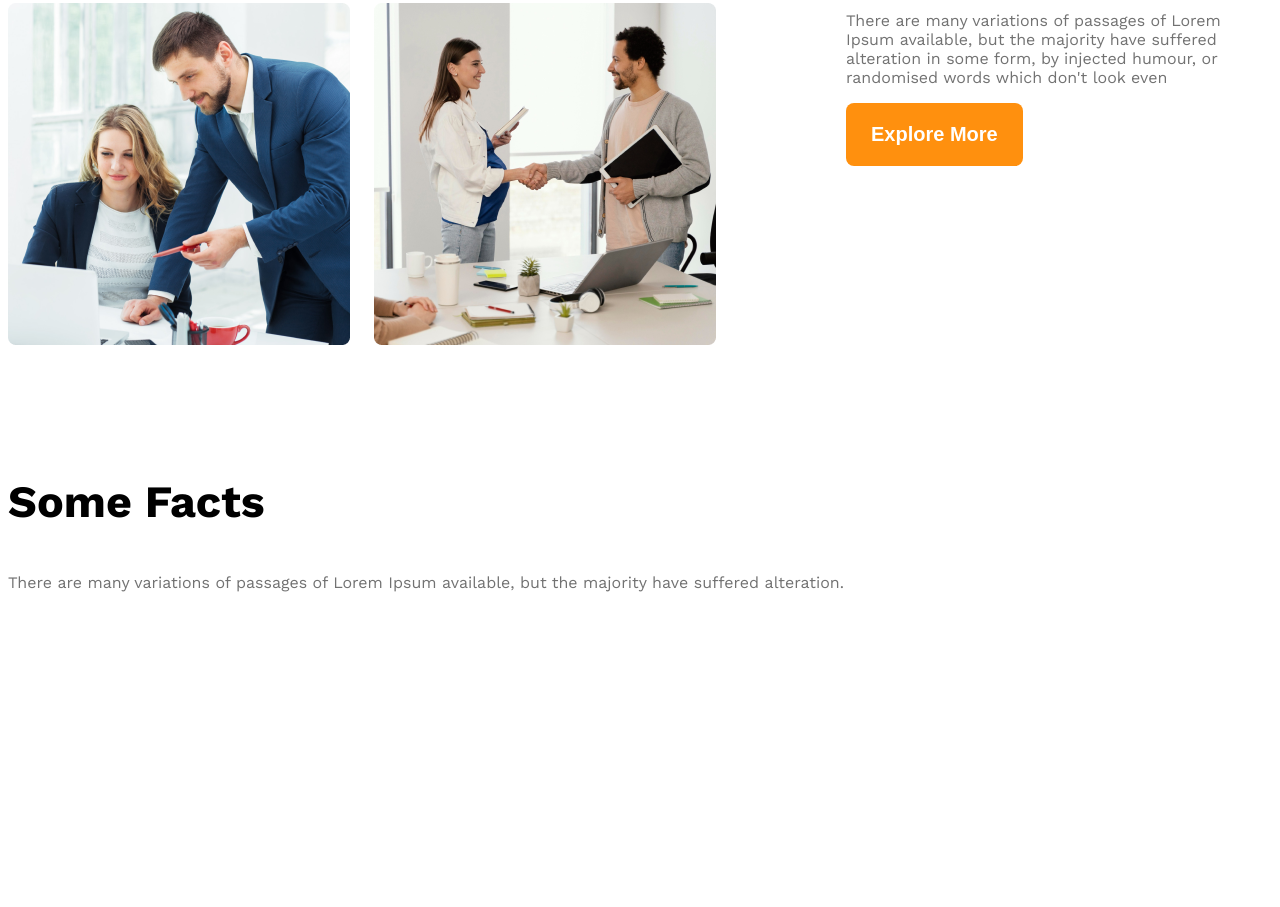
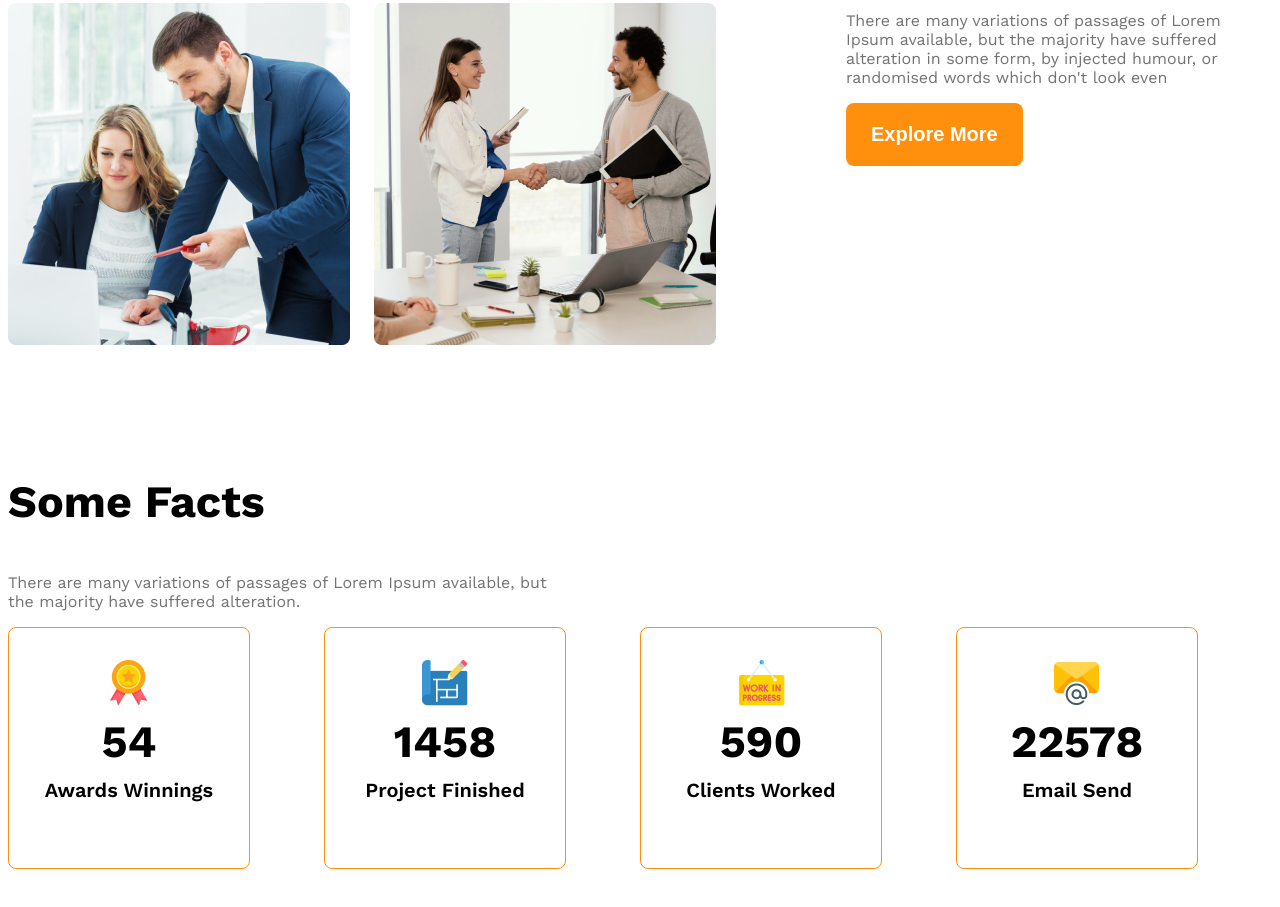
Before and after one commit to protivaghosh/g3-architects-website, a plain HTML site: page index.html in a window 1280 px wide. Shown: the part 1677-2584 px from the top of the page. Before the commit the page ends 2558 px from the top, so only its background shows below. Drawn offline with nearby package versions, Linux system fonts and the light colour scheme.

Commit message:
added to facts container

```diff
--- a/index.html
+++ b/index.html
@@ -44,27 +44,37 @@
 
         <section>
 <h3 class="section-title">Some Facts</h3>
-<p class="text-light-gray">There are many variations of passages of Lorem Ipsum available, but the majority have suffered alteration.</p>
+<p class="text-light-gray fact-description">There are many variations of passages of Lorem Ipsum available, but the majority have suffered alteration.</p>
 <div class="facts-container">
-    <div class="fact">
-        <img src="" alt="" class="fact-icon">
-        <h4 class="fact-number"></h4>
-        <h5 class="fact-name"></h5>
+    <div class="fact display-flex">
+       <div>
+         <img src="/images/icons/ribon.png" alt="" class="fact-icon">
+        <h4 class="fact-number">54</h4>
+        <h5 class="fact-name">Awards Winnings</h5>
+       </div>
     </div>
-    <div class="fact">
-        <img src="" alt="" class="fact-icon">
-        <h4 class="fact-number"></h4>
-        <h5 class="fact-name"></h5>
+    <div class="fact display-flex">
+       <div>
+        <img src="/images/icons/projects.png" alt="" class="fact-icon">
+        <h4 class="fact-number">1458</h4>
+        <h5 class="fact-name">Project Finished</h5>
+       </div>
     </div>
-    <div class="fact">
-        <img src="" alt="" class="fact-icon">
-        <h4 class="fact-number"></h4>
-        <h5 class="fact-name"></h5>
+    <div class="fact display-flex">
+        <div>
+            <img src="/images/icons/customers.png" alt="" class="fact-icon">
+            <h4 class="fact-number">590</h4>
+            <h5 class="fact-name">Clients Worked</h5>
+        </div>
+
     </div>
-    <div class="fact">
-        <img src="" alt="" class="fact-icon">
-        <h4 class="fact-number"></h4>
-        <h5 class="fact-name"></h5>
+    <div class="fact display-flex">
+        <div>
+            <img src="/images/icons/email.png" alt="" class="fact-icon">
+            <h4 class="fact-number">22578</h4>
+            <h5 class="fact-name">Email Send</h5>
+        </div>
+
     </div>
 </div>
         </section>
--- a/style/style.css
+++ b/style/style.css
@@ -101,7 +101,35 @@
 #quick-list{
     font-weight: 500;
 }
+/*some fact related style*/
+.facts-container{
+  display: grid;
+  grid-template-columns: repeat(4, 1fr);
+}
+.fact{
+  border: 1px solid rgb(255, 144, 14);
+  width: 240px;
+  height: 240px;
+  border-radius: 8px;
+  text-align: center;
+  align-items: center;
+  justify-content: center;
+}
+.fact-number{
+  font-size: 2.8rem;
+  font-size: 600;
+  margin-top: 5px;
+  margin-bottom: 10px;
+}
 
+.fact-name{
+  font-size: 1.25rem;
+  font-weight: 600;
+  margin-top: 10px;
+}
+.fact-description{
+  max-width: 540px;
+}
   /*responsive media query*/
   @media screen and (max-width:576px) {
     .navbar, .nav-links, .teams{
```
